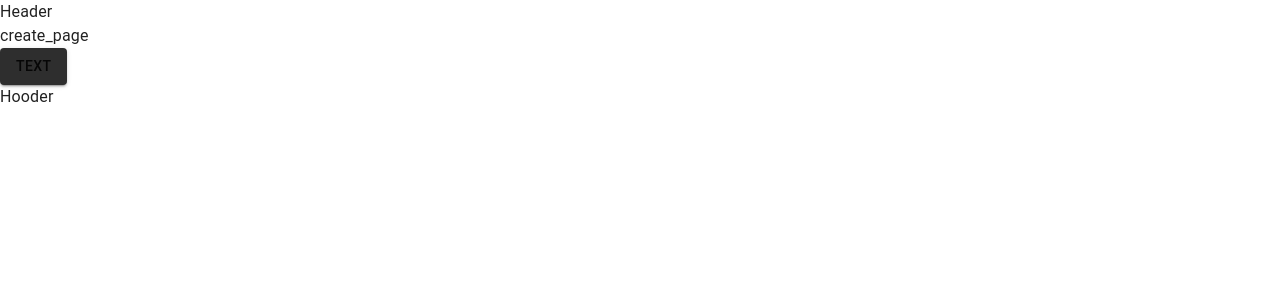
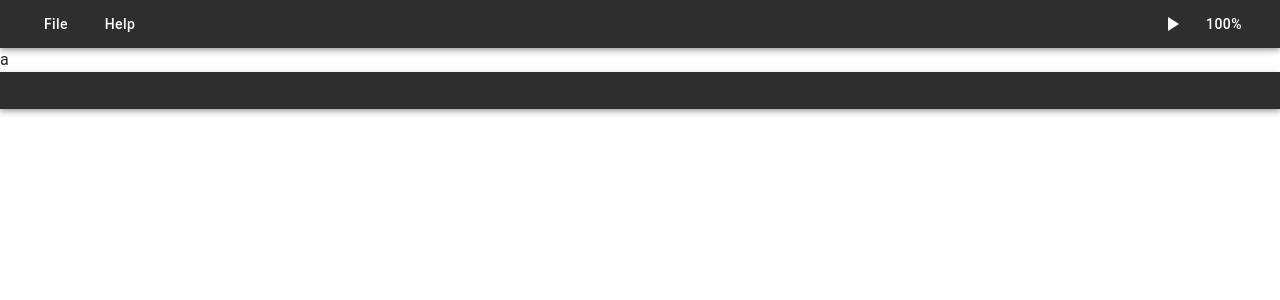
Before and after one commit to katsudon08/Floccha_frontend, a React (Vite) app: page / in a window 1280 px wide. Shown: the top 300 px of the page. Built offline with nearby package versions, Linux system fonts and the light colour scheme.

Commit message:
なぜかコードが動かない

```diff
--- a/package.json
+++ b/package.json
@@ -12,6 +12,7 @@
   "dependencies": {
     "@emotion/react": "^11.11.1",
     "@emotion/styled": "^11.11.0",
+    "@mui/icons-material": "^5.11.16",
     "@mui/material": "^5.13.5",
     "react": "^18.2.0",
     "react-dom": "^18.2.0"
--- a/src/components/Header.tsx
+++ b/src/components/Header.tsx
@@ -1,5 +1,33 @@
+import AppBar from '@mui/material/AppBar';
+import Toolbar from '@mui/material/Toolbar';
+import Button from '@mui/material/Button';
+import { Box } from '@mui/material';
+import Typography from '@mui/material/Typography';
+import PlayArrowIcon from '@mui/icons-material/PlayArrow';
+import IconButton from '@mui/material/IconButton';
+
 export const Header = () => {
-  return (
-    <div>Header</div>
-  )
+    return (
+        <Box sx={{ flexGrow: 1 }}>
+            <AppBar position='static' color='accent_color'>
+                <Toolbar variant='dense'>
+                    <Button color='base_color' sx={{
+                        textTransform: 'none' // ボタンのテキストの小文字出力を可能にする
+                    }}>
+                        File
+                    </Button>
+                    <Button color='base_color' sx={{
+                        textTransform: 'none', // ボタンのテキストの小文字出力を可能にする
+                    }}>
+                        Help
+                    </Button>
+                    <Typography sx={{ flexGrow: 1 }} />
+                    <IconButton color='base_color'>
+                        <PlayArrowIcon color='inherit'/>
+                    </IconButton>
+                    <Button color='base_color'>100%</Button>
+                </Toolbar>
+            </AppBar>
+        </Box>
+    )
 }
--- a/src/components/Hooder.tsx
+++ b/src/components/Hooder.tsx
@@ -1,5 +1,17 @@
+import { Box, Typography } from '@mui/material';
+import AppBar from '@mui/material/AppBar';
+import Button from '@mui/material/Button';
+import Toolbar from '@mui/material/Toolbar';
+
 export const Hooder = () => {
-  return (
-    <div>Hooder</div>
-  )
+
+    return (
+        <Box sx={{
+            alignItems: 'flex-end'
+        }}>
+            <AppBar position='static' color='accent_color'>
+                <Button color='accent_color'>a</Button>
+            </AppBar>
+        </Box>
+    )
 }
--- a/src/pages/Create_page.tsx
+++ b/src/pages/Create_page.tsx
@@ -1,14 +1,21 @@
 import Button from '@mui/material/Button';
 import { Header } from "../components/Header"
 import { Hooder } from "../components/Hooder"
+import Box from '@mui/material/Box/Box';
 
 export const Create_page = () => {
     return (
-        <>
+        <Box sx={{
+            display: 'flex',
+            flexDirection: 'column',
+        }}>
             <Header />
-            <div>create_page</div>
-            <Button variant='contained' color='accent_color'>text</Button>
+            <Box sx={{
+                flexGrow: 1,
+                flexDirection: 'column',
+            }}>a
+            </Box>
             <Hooder />
-        </>
+        </Box>
     )
 }
```
Also changed, not shown: src/themeOption.d.ts (renamed from src/themeOption.ts, +19 -3 lines), 1 other file (tests, documents, lock files or other folders).
